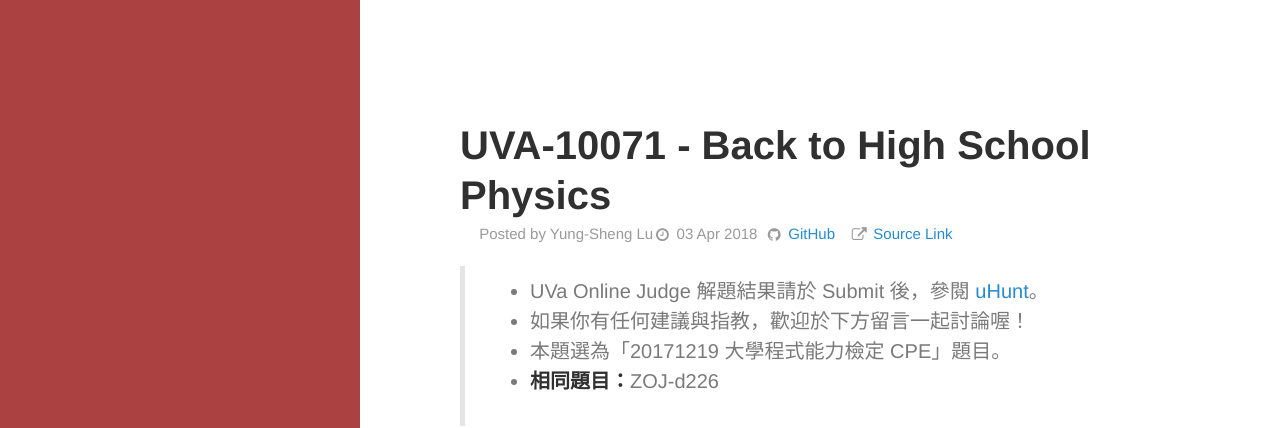
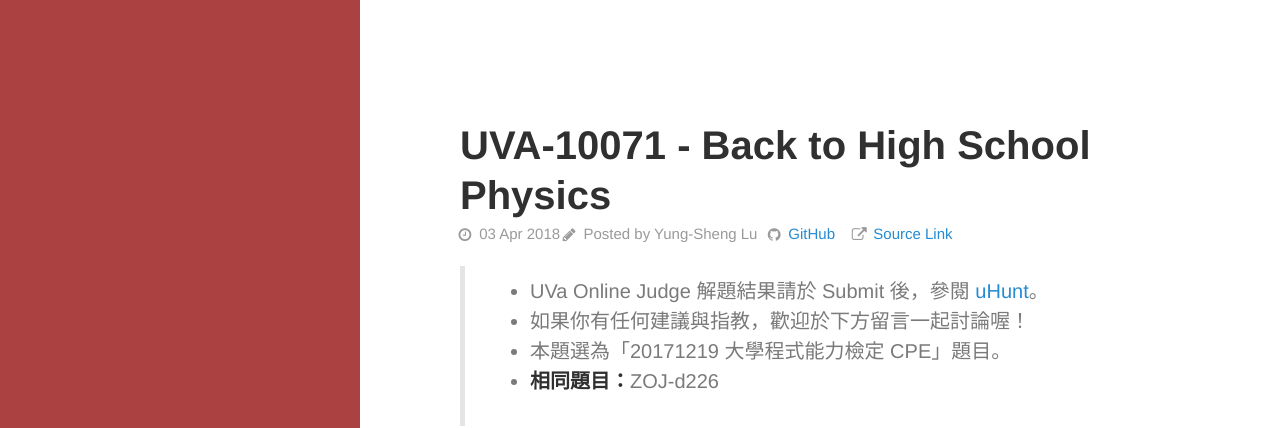
Before and after one commit to NCKUACM-Notes/nckuacm-notes.github.io, a Jekyll site: the page built from _posts/2018-04-03-UVA10071.md, in a window 1280 px wide and 900 px high. Shown: the top 428 px of the window. Built offline with Jekyll 4.4.1, drawn with Linux system fonts in a browser that asks for light colours; formulas are drawn with MathJax 3; comment, search, counter and statistics services are not loaded.

Commit message:
Initial commit

```diff
--- a/_layouts/post.html
+++ b/_layouts/post.html
@@ -6,13 +6,13 @@ layout: default
   <h1 class="post-title">{{ page.title }}</h1>
   <span class="post-date">
     <span class="fa-stack fa-sm">
-      <i class="fa fa-pencil-o fa-stack-1x"></i>
-    </span>
-    Posted by {{ page.author }}
-    <span class="fa-stack fa-sm">
       <i class="fa fa-clock-o fa-stack-1x"></i>
     </span>
     {{ page.date | date_to_string }}
+    <span class="fa-stack fa-sm">
+        <i class="fa fa-pencil fa-stack-1x"></i>
+      </span>
+      Posted by {{ page.author }}
     {% if page.slides != null %}
         <span class="post-slides" style="margin: 0 0.5em">
           <span class="fa-stack fa-sm">
```
